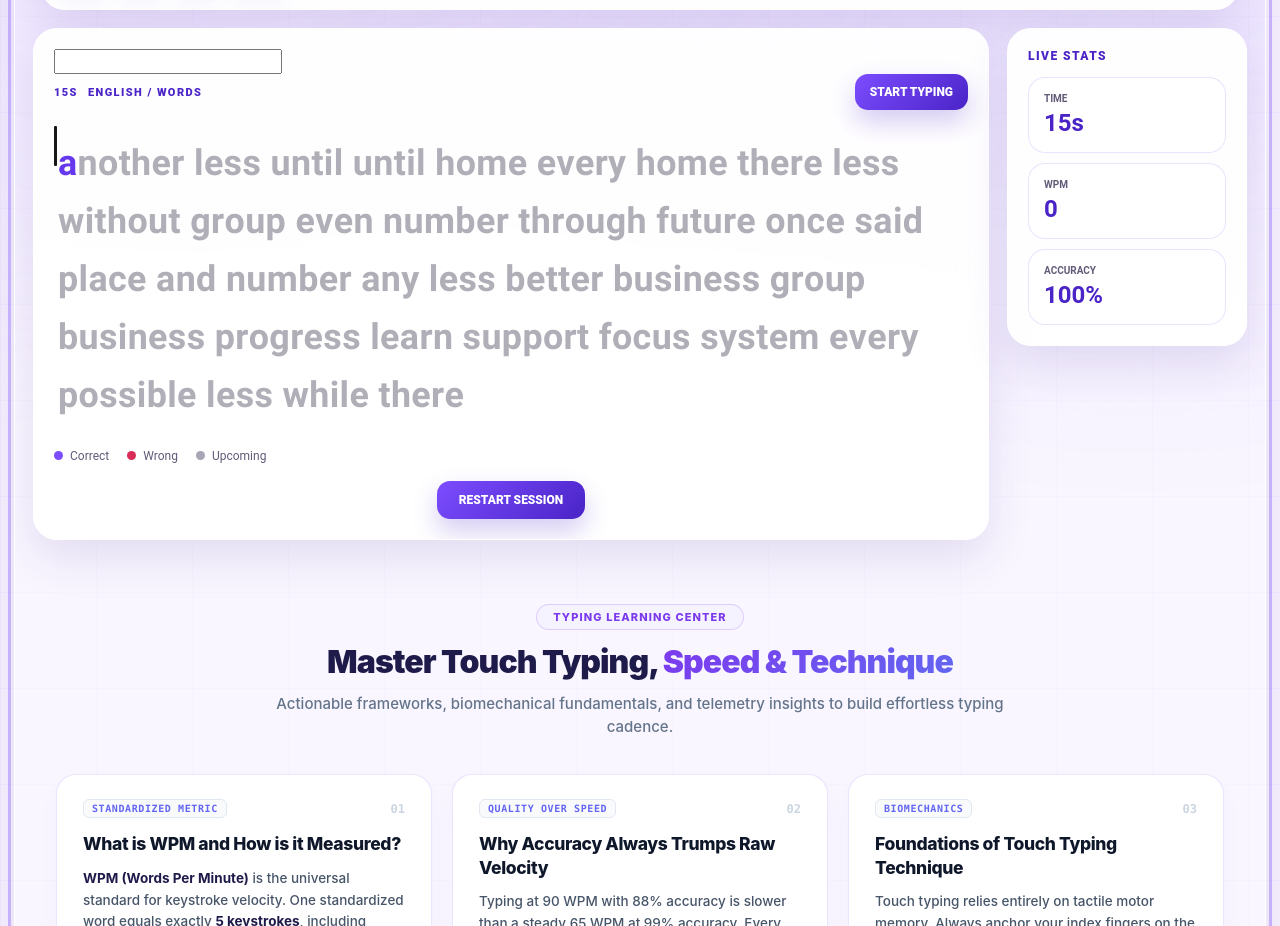
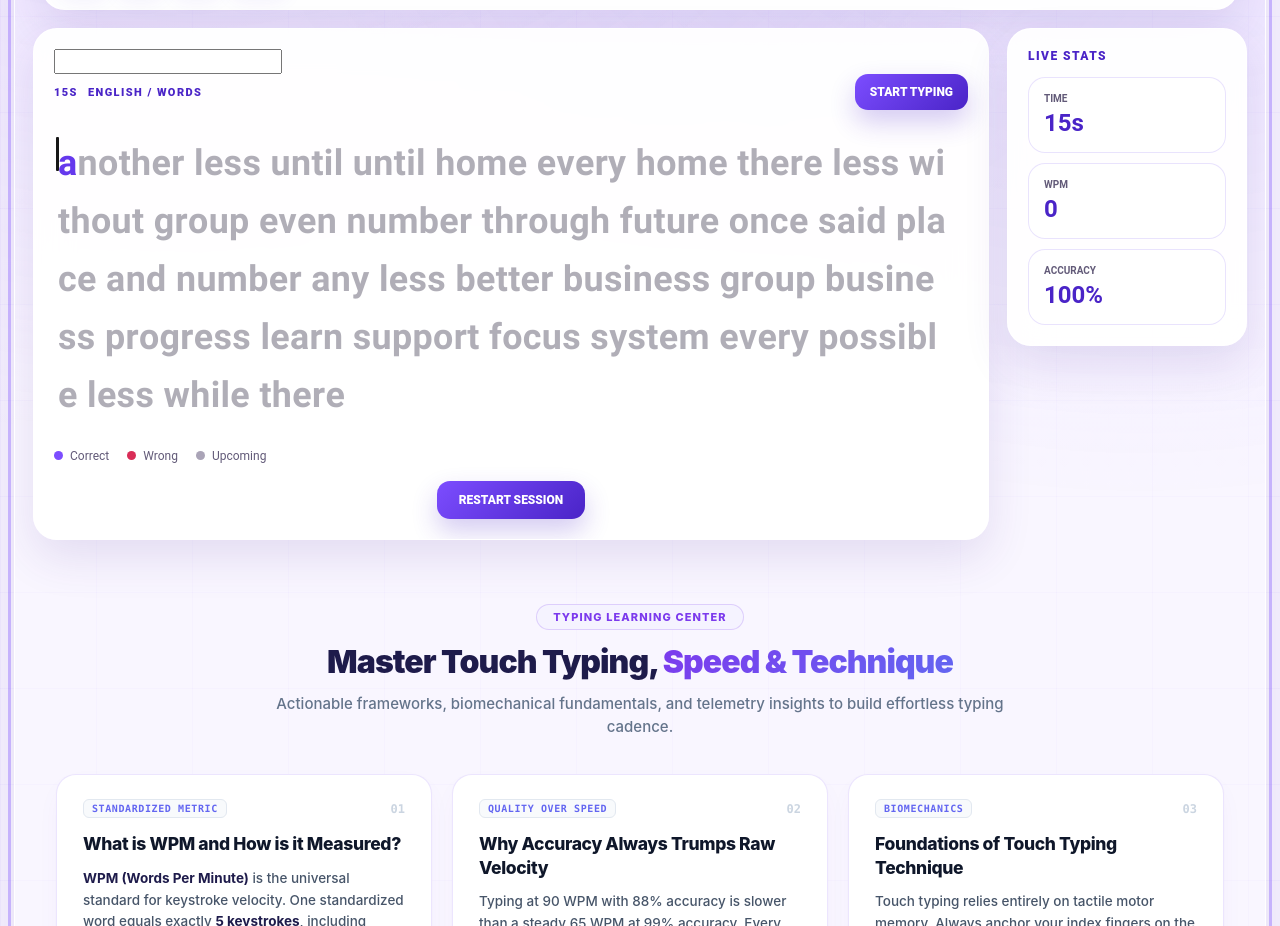
Before and after one commit to mohdaffan54511-cmyk/TeksType, a React (Vite) app: page / in a window 1280 px wide. Shown: the part 860-1786 px from the top of the page. Built offline with nearby package versions, Linux system fonts and the light colour scheme; no server answers.

Commit message:
Implement caret position fix and word wrapping styles
Added styles to fix caret position and enable word wrapping in typing text.

```diff
--- a/src/App.css
+++ b/src/App.css
@@ -1092,3 +1092,74 @@ body {
     opacity: 1;
   }
 }
+
+
+/* =========================================================
+   FINAL CARET + WORD WRAPPING FIX
+   The old floating .smooth-caret overlay was stuck at the
+   left edge. Put the caret on the actual current character.
+   ========================================================= */
+
+/* Disable the separately-positioned caret overlay */
+.typing-text .smooth-caret {
+  display: none !important;
+}
+
+/* The active character owns its own caret position */
+.typing-text .char.current {
+  position: relative !important;
+  display: inline-block;
+  color: var(--purple-600, #6538ed);
+  background: transparent !important;
+  box-shadow: none !important;
+}
+
+/* Thin, solid black editor-style cursor */
+.typing-text .char.current::before {
+  content: "" !important;
+  display: block !important;
+  position: absolute !important;
+  left: -2px !important;
+  top: 0.08em !important;
+  width: 3px !important;
+  height: 0.95em !important;
+  border-radius: 1px !important;
+  background: #171717 !important;
+  box-shadow: none !important;
+  opacity: 1 !important;
+  pointer-events: none !important;
+  z-index: 20 !important;
+  animation: none !important;
+}
+
+/* Allow the typing text to wrap inside its card */
+.typing-text {
+  display: block;
+  width: 100%;
+  max-width: 100%;
+  min-width: 0;
+  white-space: pre-wrap !important;
+  overflow-x: hidden !important;
+  overflow-y: auto;
+  overflow-wrap: anywhere !important;
+  word-break: normal;
+}
+
+.typing-text .word-group {
+  display: inline !important;
+  white-space: normal !important;
+  overflow-wrap: anywhere !important;
+}
+
+.typing-text .char {
+  white-space: pre-wrap !important;
+}
+
+/* Keep the card and its children inside the viewport */
+.practice-layout,
+.practice-layout > *,
+.typing-card,
+.typing-card .typing-text {
+  min-width: 0 !important;
+  max-width: 100% !important;
+}
```
